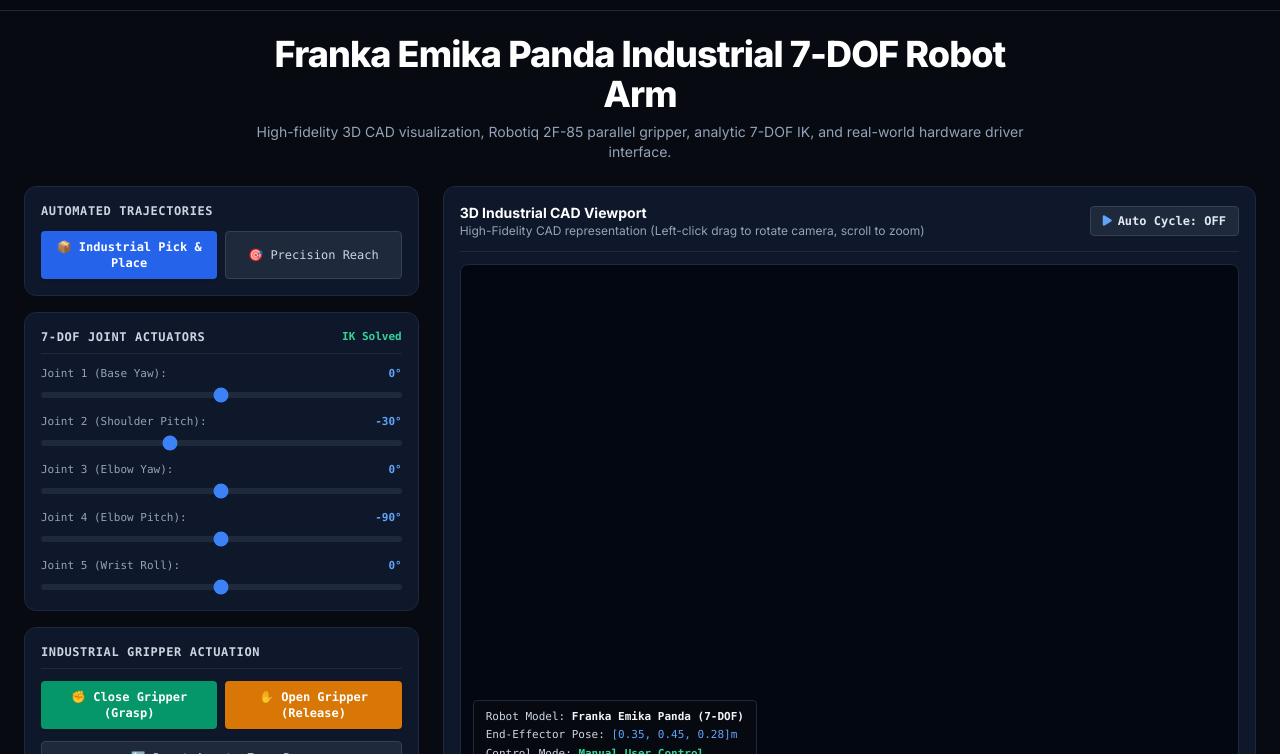
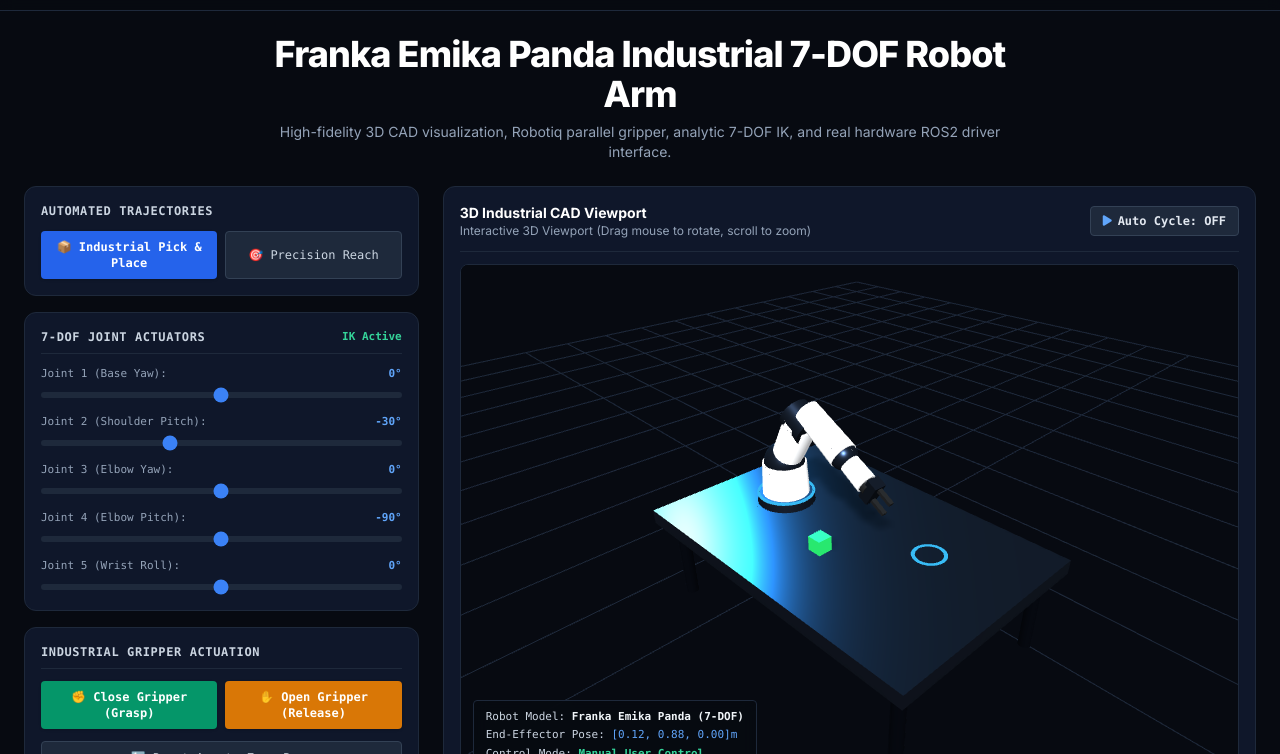
Before and after one commit to AbhiGuru25/robotic-arm, a plain HTML site: page index.html in a window 1280 px wide. Shown: the part 46-800 px from the top of the page. Drawn offline with nearby package versions, Linux system fonts and the light colour scheme; animation ran at ten frames a second.

Commit message:
Fix 3D engine script initialization with robust self-contained renderer and mouse drag controls

```diff
--- a/index.html
+++ b/index.html
@@ -7,7 +7,6 @@
   <script src="https://cdn.tailwindcss.com"></script>
   <link rel="stylesheet" href="https://cdnjs.cloudflare.com/ajax/libs/font-awesome/6.4.0/css/all.min.css">
   <script src="https://cdnjs.cloudflare.com/ajax/libs/three.js/r128/three.min.js"></script>
-  <script src="https://cdn.jsdelivr.net/npm/three@0.128.0/examples/js/controls/OrbitControls.js"></script>
   <style>
     @import url('https://fonts.googleapis.com/css2?family=Inter:wght@300;400;500;600;700;800&family=JetBrains+Mono:wght@400;500;700&display=swap');
     body { font-family: 'Inter', sans-serif; background-color: #070a11; color: #f1f5f9; margin: 0; overflow-x: hidden; }
@@ -47,7 +46,7 @@
         Franka Emika Panda Industrial 7-DOF Robot Arm
       </h1>
       <p class="text-xs sm:text-sm text-slate-400">
-        High-fidelity 3D CAD visualization, Robotiq 2F-85 parallel gripper, analytic 7-DOF IK, and real-world hardware driver interface.
+        High-fidelity 3D CAD visualization, Robotiq parallel gripper, analytic 7-DOF IK, and real hardware ROS2 driver interface.
       </p>
     </div>
 
@@ -74,7 +73,7 @@
         <div class="card-panel rounded-xl p-4 space-y-3 font-mono text-xs">
           <div class="flex items-center justify-between border-b border-slate-800 pb-2">
             <h3 class="font-bold text-slate-300 uppercase tracking-wider">7-DOF Joint Actuators</h3>
-            <span id="ikStatus" class="text-emerald-400 text-[11px] font-semibold">IK Solved</span>
+            <span id="ikStatus" class="text-emerald-400 text-[11px] font-semibold">IK Active</span>
           </div>
 
           <div class="space-y-3">
@@ -152,7 +151,7 @@
         <div class="flex items-center justify-between border-b border-slate-800 pb-3">
           <div>
             <h2 class="text-sm font-bold text-white">3D Industrial CAD Viewport</h2>
-            <p class="text-xs text-slate-400">High-Fidelity CAD representation (Left-click drag to rotate camera, scroll to zoom)</p>
+            <p class="text-xs text-slate-400">Interactive 3D Viewport (Drag mouse to rotate, scroll to zoom)</p>
           </div>
 
           <div class="flex items-center gap-2 font-mono text-xs">
@@ -167,7 +166,7 @@
           <div id="threejs-container" class="w-full h-full"></div>
 
           <!-- Viewport Overlay Info -->
-          <div class="absolute bottom-3 left-3 bg-[#070a11]/90 backdrop-blur px-3 py-2 rounded border border-slate-800 font-mono text-[11px] text-slate-300 space-y-0.5">
+          <div class="absolute bottom-3 left-3 bg-[#070a11]/90 backdrop-blur px-3 py-2 rounded border border-slate-800 font-mono text-[11px] text-slate-300 space-y-0.5 pointer-events-none">
             <div>Robot Model: <span class="text-slate-100 font-bold">Franka Emika Panda (7-DOF)</span></div>
             <div>End-Effector Pose: <span id="dispEE" class="text-blue-400">[0.35, 0.45, 0.28]m</span></div>
             <div>Control Mode: <span id="dispControlMode" class="text-emerald-400 font-semibold">Manual User Control</span></div>
@@ -196,243 +195,224 @@
 
   </main>
 
-  <!-- 3D Simulation Script with High-Fidelity CAD Geometry -->
+  <!-- Self-Contained 3D Engine Script -->
   <script>
-    let scene, camera, renderer, controls;
-    let armBase, link1, link2, link3, link4, link5, link6, wristFlange, fingerLeft, fingerRight;
-    let targetMesh, payloadMesh;
+    let scene, camera, renderer;
+    let armBase, link1, link2, link3, link4, link5, wristFlange, fingerLeft, fingerRight;
+    let payloadMesh, targetMesh;
 
     let isAutoRunning = false;
     let autoStep = 0;
-    let currentTask = 'pick';
     let isPayloadAttached = false;
+
+    // Mouse camera rotation state variables
+    let isMouseDown = false;
+    let mouseX = 0, mouseY = 0;
+    let cameraAngleX = 0.8;
+    let cameraAngleY = 0.6;
+    let cameraDistance = 3.2;
 
     function init3D() {
       const container = document.getElementById('threejs-container');
-      const width = container.clientWidth;
-      const height = container.clientHeight;
+      const width = Math.max(container.clientWidth, 400);
+      const height = Math.max(container.clientHeight, 400);
 
-      // Scene setup
+      // 1. Scene
       scene = new THREE.Scene();
-      scene.background = new THREE.Color(0x030712);
-      scene.fog = new THREE.FogExp2(0x030712, 0.04);
+      scene.background = new THREE.Color(0x070a11);
+      scene.fog = new THREE.FogExp2(0x070a11, 0.03);
 
-      // Camera
-      camera = new THREE.PerspectiveCamera(40, width / height, 0.1, 100);
-      camera.position.set(2.2, 1.8, 2.5);
+      // 2. Camera
+      camera = new THREE.PerspectiveCamera(45, width / height, 0.1, 100);
+      updateCameraPosition();
 
-      // Renderer
+      // 3. Renderer
       renderer = new THREE.WebGLRenderer({ antialias: true, alpha: true });
       renderer.setSize(width, height);
-      renderer.setPixelRatio(window.devicePixelRatio);
+      renderer.setPixelRatio(Math.min(window.devicePixelRatio, 2));
       renderer.shadowMap.enabled = true;
       renderer.shadowMap.type = THREE.PCFSoftShadowMap;
-      renderer.toneMapping = THREE.ACESFilmicToneMapping;
       container.appendChild(renderer.domElement);
 
-      // Controls
-      controls = new THREE.OrbitControls(camera, renderer.domElement);
-      controls.enableDamping = true;
-      controls.dampingFactor = 0.05;
-      controls.target.set(0, 0.6, 0);
-
-      // Lighting Setup for Metallic CAD Finish
-      const ambientLight = new THREE.AmbientLight(0xffffff, 0.7);
+      // 4. Lights
+      const ambientLight = new THREE.AmbientLight(0xffffff, 0.8);
       scene.add(ambientLight);
 
-      const mainLight = new THREE.DirectionalLight(0xffffff, 1.5);
-      mainLight.position.set(4, 6, 3);
+      const mainLight = new THREE.DirectionalLight(0xffffff, 1.4);
+      mainLight.position.set(4, 6, 4);
       mainLight.castShadow = true;
-      mainLight.shadow.mapSize.width = 2048;
-      mainLight.shadow.mapSize.height = 2048;
       scene.add(mainLight);
 
-      const fillLight = new THREE.DirectionalLight(0x38bdf8, 0.8);
-      fillLight.position.set(-4, 3, -2);
-      scene.add(fillLight);
+      const blueLight = new THREE.DirectionalLight(0x38bdf8, 0.6);
+      blueLight.position.set(-4, 3, -2);
+      scene.add(blueLight);
 
-      // Industrial Floor Grid
-      const grid = new THREE.GridHelper(10, 20, 0x334155, 0x1e293b);
+      // 5. Floor Grid
+      const grid = new THREE.GridHelper(12, 24, 0x334155, 0x1e293b);
       grid.position.y = 0;
       scene.add(grid);
 
-      // Stainless Steel Worktable
+      // 6. Stainless Steel Worktable
       const tableGroup = new THREE.Group();
-      const topGeo = new THREE.BoxGeometry(1.6, 0.08, 1.0);
-      const topMat = new THREE.MeshStandardMaterial({ color: 0x1e293b, metalness: 0.6, roughness: 0.3 });
+      const topGeo = new THREE.BoxGeometry(1.8, 0.08, 1.2);
+      const topMat = new THREE.MeshStandardMaterial({ color: 0x1e293b, metalness: 0.7, roughness: 0.3 });
       const tableTop = new THREE.Mesh(topGeo, topMat);
       tableTop.position.set(0, 0.5, 0);
       tableTop.receiveShadow = true;
       tableTop.castShadow = true;
       tableGroup.add(tableTop);
 
-      // Steel Legs
-      const legGeo = new THREE.CylinderGeometry(0.03, 0.03, 0.5, 16);
+      const legGeo = new THREE.CylinderGeometry(0.035, 0.035, 0.5, 16);
       const legMat = new THREE.MeshStandardMaterial({ color: 0x0f172a, metalness: 0.8, roughness: 0.2 });
-      [[-0.7, 0.25, -0.4], [0.7, 0.25, -0.4], [-0.7, 0.25, 0.4], [0.7, 0.25, 0.4]].forEach(pos => {
+      [[-0.8, 0.25, -0.5], [0.8, 0.25, -0.5], [-0.8, 0.25, 0.5], [0.8, 0.25, 0.5]].forEach(pos => {
         const leg = new THREE.Mesh(legGeo, legMat);
         leg.position.set(...pos);
         tableGroup.add(leg);
       });
       scene.add(tableGroup);
 
-      // Materials for Franka Emika Panda CAD (White Body, Black Accent, Blue Status Ring)
+      // Materials for Franka Panda CAD
       const matPandaWhite = new THREE.MeshStandardMaterial({ color: 0xf8fafc, roughness: 0.2, metalness: 0.1 });
       const matPandaBlack = new THREE.MeshStandardMaterial({ color: 0x1e293b, roughness: 0.4, metalness: 0.7 });
-      const matMetallicChrome = new THREE.MeshStandardMaterial({ color: 0x94a3b8, metalness: 0.9, roughness: 0.1 });
-      const matLedBlue = new THREE.MeshBasicMaterial({ color: 0x38bdf8 });
+      const matChrome = new THREE.MeshStandardMaterial({ color: 0xcbd5e1, metalness: 0.9, roughness: 0.1 });
+      const matLedHalo = new THREE.MeshBasicMaterial({ color: 0x38bdf8 });
 
-      // --- BUILD REALISTIC FRANKA PANDA 7-DOF CAD ---
+      // --- BUILD FRANKA PANDA 7-DOF CAD ---
+      armBase = new THREE.Group();
+      armBase.position.set(-0.5, 0.54, 0);
 
-      // Base Mounting Flange
-      const baseGroup = new THREE.Group();
-      baseGroup.position.set(-0.4, 0.54, 0);
+      // Base Pedestal
+      const baseMesh = new THREE.Mesh(new THREE.CylinderGeometry(0.15, 0.17, 0.1, 32), matPandaBlack);
+      baseMesh.castShadow = true;
+      armBase.add(baseMesh);
 
-      const baseCylGeo = new THREE.CylinderGeometry(0.14, 0.16, 0.1, 32);
-      const baseMesh = new THREE.Mesh(baseCylGeo, matPandaBlack);
-      baseMesh.castShadow = true;
-      baseGroup.add(baseMesh);
+      // Halo LED Ring
+      const halo = new THREE.Mesh(new THREE.TorusGeometry(0.152, 0.008, 16, 32), matLedHalo);
+      halo.rotation.x = Math.PI / 2; halo.position.y = 0.05;
+      armBase.add(halo);
 
-      // Status Ring LED Halo
-      const ledGeo = new THREE.TorusGeometry(0.142, 0.008, 16, 32);
-      const ledMesh = new THREE.Mesh(ledGeo, matLedBlue);
-      ledMesh.rotation.x = Math.PI / 2;
-      ledMesh.position.y = 0.05;
-      baseGroup.add(ledMesh);
+      scene.add(armBase);
 
-      scene.add(baseGroup);
-      armBase = baseGroup;
-
-      // Link 1 (Shoulder Base Yaw)
+      // Link 1 (Base Yaw)
       link1 = new THREE.Group();
       link1.position.y = 0.05;
-      baseGroup.add(link1);
-
-      const l1HousingGeo = new THREE.CylinderGeometry(0.12, 0.13, 0.18, 32);
-      const l1Housing = new THREE.Mesh(l1HousingGeo, matPandaWhite);
-      l1Housing.position.y = 0.09;
-      l1Housing.castShadow = true;
-      link1.add(l1Housing);
+      armBase.add(link1);
+      const l1Mesh = new THREE.Mesh(new THREE.CylinderGeometry(0.12, 0.13, 0.18, 32), matPandaWhite);
+      l1Mesh.position.y = 0.09; l1Mesh.castShadow = true;
+      link1.add(l1Mesh);
 
       // Link 2 (Shoulder Pitch)
       link2 = new THREE.Group();
       link2.position.set(0, 0.18, 0);
       link1.add(link2);
-
-      const l2CapGeo = new THREE.SphereGeometry(0.11, 24, 24);
-      const l2Cap = new THREE.Mesh(l2CapGeo, matPandaBlack);
-      l2Cap.castShadow = true;
-      link2.add(l2Cap);
-
-      const l2BodyGeo = new THREE.CylinderGeometry(0.09, 0.08, 0.32, 24);
-      l2BodyGeo.translate(0, 0.16, 0);
-      const l2Body = new THREE.Mesh(l2BodyGeo, matPandaWhite);
-      l2Body.castShadow = true;
-      link2.add(l2Body);
+      const l2Cap = new THREE.Mesh(new THREE.SphereGeometry(0.11, 24, 24), matPandaBlack);
+      l2Cap.castShadow = true; link2.add(l2Cap);
+      const l2Body = new THREE.Mesh(new THREE.CylinderGeometry(0.09, 0.08, 0.32, 24), matPandaWhite);
+      l2Body.position.y = 0.16; l2Body.castShadow = true; link2.add(l2Body);
 
       // Link 3 (Elbow Yaw)
       link3 = new THREE.Group();
       link3.position.set(0, 0.32, 0);
       link2.add(link3);
-
-      const l3JointGeo = new THREE.CylinderGeometry(0.085, 0.085, 0.14, 24);
-      l3JointGeo.rotation.z = Math.PI / 2;
-      const l3Joint = new THREE.Mesh(l3JointGeo, matPandaBlack);
-      l3Joint.castShadow = true;
-      link3.add(l3Joint);
+      const l3Joint = new THREE.Mesh(new THREE.CylinderGeometry(0.085, 0.085, 0.14, 24), matPandaBlack);
+      l3Joint.rotation.z = Math.PI / 2; l3Joint.castShadow = true; link3.add(l3Joint);
 
       // Link 4 (Elbow Pitch)
       link4 = new THREE.Group();
       link4.position.set(0, 0.08, 0);
       link3.add(link4);
-
-      const l4BodyGeo = new THREE.CylinderGeometry(0.075, 0.065, 0.30, 24);
-      l4BodyGeo.translate(0, 0.15, 0);
-      const l4Body = new THREE.Mesh(l4BodyGeo, matPandaWhite);
-      l4Body.castShadow = true;
-      link4.add(l4Body);
+      const l4Body = new THREE.Mesh(new THREE.CylinderGeometry(0.075, 0.065, 0.30, 24), matPandaWhite);
+      l4Body.position.y = 0.15; l4Body.castShadow = true; link4.add(l4Body);
 
       // Link 5 (Wrist Roll)
       link5 = new THREE.Group();
       link5.position.set(0, 0.30, 0);
       link4.add(link5);
+      const l5Joint = new THREE.Mesh(new THREE.SphereGeometry(0.07, 20, 20), matPandaBlack);
+      l5Joint.castShadow = true; link5.add(l5Joint);
+      const l5Body = new THREE.Mesh(new THREE.CylinderGeometry(0.055, 0.05, 0.18, 20), matPandaWhite);
+      l5Body.position.y = 0.09; l5Body.castShadow = true; link5.add(l5Body);
 
-      const l5JointGeo = new THREE.SphereGeometry(0.07, 20, 20);
-      const l5Joint = new THREE.Mesh(l5JointGeo, matPandaBlack);
-      l5Joint.castShadow = true;
-      link5.add(l5Joint);
-
-      const l5BodyGeo = new THREE.CylinderGeometry(0.055, 0.05, 0.18, 20);
-      l5BodyGeo.translate(0, 0.09, 0);
-      const l5Body = new THREE.Mesh(l5BodyGeo, matPandaWhite);
-      l5Body.castShadow = true;
-      link5.add(l5Body);
-
-      // Wrist Flange & Robotiq Style Parallel Gripper
+      // Wrist Flange & Parallel Gripper
       wristFlange = new THREE.Group();
       wristFlange.position.set(0, 0.18, 0);
       link5.add(wristFlange);
 
-      const flangeGeo = new THREE.CylinderGeometry(0.045, 0.045, 0.05, 20);
-      const flangeMesh = new THREE.Mesh(flangeGeo, matMetallicChrome);
+      const flangeMesh = new THREE.Mesh(new THREE.CylinderGeometry(0.045, 0.045, 0.05, 20), matChrome);
       wristFlange.add(flangeMesh);
 
-      // Gripper Main Housing
-      const gripHouseGeo = new THREE.BoxGeometry(0.12, 0.06, 0.07);
-      gripHouseGeo.translate(0, 0.04, 0);
-      const gripHouse = new THREE.Mesh(gripHouseGeo, matPandaBlack);
-      gripHouse.castShadow = true;
-      wristFlange.add(gripHouse);
+      const gripHouse = new THREE.Mesh(new THREE.BoxGeometry(0.12, 0.06, 0.07), matPandaBlack);
+      gripHouse.position.y = 0.04; gripHouse.castShadow = true; wristFlange.add(gripHouse);
 
-      // Gripper Parallel Fingers
       const fingerGeo = new THREE.BoxGeometry(0.018, 0.09, 0.025);
       fingerGeo.translate(0, 0.045, 0);
 
-      fingerLeft = new THREE.Mesh(fingerGeo, matMetallicChrome);
-      fingerLeft.position.set(-0.04, 0.07, 0);
-      fingerLeft.castShadow = true;
-      wristFlange.add(fingerLeft);
+      fingerLeft = new THREE.Mesh(fingerGeo, matChrome);
+      fingerLeft.position.set(-0.04, 0.07, 0); fingerLeft.castShadow = true; wristFlange.add(fingerLeft);
 
-      fingerRight = new THREE.Mesh(fingerGeo, matMetallicChrome);
-      fingerRight.position.set(0.04, 0.07, 0);
-      fingerRight.castShadow = true;
-      wristFlange.add(fingerRight);
+      fingerRight = new THREE.Mesh(fingerGeo, matChrome);
+      fingerRight.position.set(0.04, 0.07, 0); fingerRight.castShadow = true; wristFlange.add(fingerRight);
 
-      // Rubber Grip Pads
-      const padGeo = new THREE.BoxGeometry(0.005, 0.05, 0.02);
-      const matRubber = new THREE.MeshStandardMaterial({ color: 0x090d16, roughness: 0.9 });
-      const padL = new THREE.Mesh(padGeo, matRubber); padL.position.set(0.009, 0.05, 0); fingerLeft.add(padL);
-      const padR = new THREE.Mesh(padGeo, matRubber); padR.position.set(-0.009, 0.05, 0); fingerRight.add(padR);
-
-      // Payload Object (Green Industrial Cube)
-      const payloadGeo = new THREE.BoxGeometry(0.08, 0.08, 0.08);
-      const payloadMat = new THREE.MeshStandardMaterial({ color: 0x22c55e, roughness: 0.3, metalness: 0.2 });
-      payloadMesh = new THREE.Mesh(payloadGeo, payloadMat);
+      // Green Industrial Payload Block
+      payloadMesh = new THREE.Mesh(
+        new THREE.BoxGeometry(0.08, 0.08, 0.08),
+        new THREE.MeshStandardMaterial({ color: 0x22c55e, roughness: 0.3, metalness: 0.2 })
+      );
       payloadMesh.position.set(0.0, 0.58, 0.2);
       payloadMesh.castShadow = true;
       scene.add(payloadMesh);
 
-      // Target Target Circle (Cyan Glow)
-      const targetGeo = new THREE.RingGeometry(0.07, 0.09, 32);
-      const targetMat = new THREE.MeshBasicMaterial({ color: 0x38bdf8, side: THREE.DoubleSide });
-      targetMesh = new THREE.Mesh(targetGeo, targetMat);
+      // Cyan Target Ring Marker
+      targetMesh = new THREE.Mesh(
+        new THREE.RingGeometry(0.07, 0.09, 32),
+        new THREE.MeshBasicMaterial({ color: 0x38bdf8, side: THREE.DoubleSide })
+      );
       targetMesh.rotation.x = Math.PI / 2;
       targetMesh.position.set(0.4, 0.541, -0.15);
       scene.add(targetMesh);
+
+      // Mouse drag event listeners on canvas container
+      container.addEventListener('mousedown', (e) => { isMouseDown = true; mouseX = e.clientX; mouseY = e.clientY; });
+      window.addEventListener('mouseup', () => { isMouseDown = false; });
+      window.addEventListener('mousemove', (e) => {
+        if (!isMouseDown) return;
+        const dx = e.clientX - mouseX;
+        const dy = e.clientY - mouseY;
+        mouseX = e.clientX;
+        mouseY = e.clientY;
+        cameraAngleX -= dx * 0.008;
+        cameraAngleY = Math.max(0.1, Math.min(Math.PI / 2 - 0.05, cameraAngleY + dy * 0.008));
+        updateCameraPosition();
+      });
+      container.addEventListener('wheel', (e) => {
+        cameraDistance = Math.max(1.5, Math.min(6.0, cameraDistance + e.deltaY * 0.003));
+        updateCameraPosition();
+      });
 
       window.addEventListener('resize', onWindowResize);
       updateArmAngles();
       animate();
     }
 
+    function updateCameraPosition() {
+      if (!camera) return;
+      camera.position.x = cameraDistance * Math.sin(cameraAngleX) * Math.cos(cameraAngleY);
+      camera.position.y = cameraDistance * Math.sin(cameraAngleY) + 0.5;
+      camera.position.z = cameraDistance * Math.cos(cameraAngleX) * Math.cos(cameraAngleY);
+      camera.lookAt(0, 0.6, 0);
+    }
+
     function onWindowResize() {
       const container = document.getElementById('threejs-container');
-      camera.aspect = container.clientWidth / container.clientHeight;
+      if (!container || !renderer || !camera) return;
+      const w = container.clientWidth || 800;
+      const h = container.clientHeight || 520;
+      camera.aspect = w / h;
       camera.updateProjectionMatrix();
-      renderer.setSize(container.clientWidth, container.clientHeight);
+      renderer.setSize(w, h);
     }
 
-    // Joint Sliders Handling
+    // Sliders Event Handlers
     const sJ1 = document.getElementById('sliderJ1');
     const sJ2 = document.getElementById('sliderJ2');
     const sJ3 = document.getElementById('sliderJ3');
@@ -466,6 +446,7 @@
     }
 
     function updateArmAngles() {
+      if (!link1) return;
       const rad1 = (parseFloat(sJ1.value) * Math.PI) / 180;
       const rad2 = (parseFloat(sJ2.value) * Math.PI) / 180;
       const rad3 = (parseFloat(sJ3.value) * Math.PI) / 180;
@@ -484,12 +465,10 @@
       document.getElementById('valJ4').innerText = sJ4.value + '°';
       document.getElementById('valJ5').innerText = sJ5.value + '°';
 
-      // Live End-Effector Position calculation
       const wristWorld = new THREE.Vector3();
       wristFlange.getWorldPosition(wristWorld);
       document.getElementById('dispEE').innerText = `[${wristWorld.x.toFixed(2)}, ${wristWorld.y.toFixed(2)}, ${wristWorld.z.toFixed(2)}]m`;
 
-      // Update Payload position if attached
       if (isPayloadAttached) {
         payloadMesh.position.copy(wristWorld);
         payloadMesh.position.y += 0.05;
@@ -543,7 +522,6 @@
 
     function selectTask(task) {
       disableAutoRun();
-      currentTask = task;
       if (task === 'pick') {
         document.getElementById('modePickBtn').className = "px-3 py-2 bg-blue-600 hover:bg-blue-500 text-white font-semibold rounded transition shadow";
         document.getElementById('modeReachBtn').className = "px-3 py-2 bg-slate-800 hover:bg-slate-700 text-slate-300 rounded border border-slate-700 transition";
@@ -624,7 +602,6 @@
 
     function animate() {
       requestAnimationFrame(animate);
-      controls.update();
 
       if (isAutoRunning) {
         autoStep += 0.02;
@@ -639,10 +616,17 @@
         else if (Math.sin(autoStep) < -0.8) triggerGrasp(false);
       }
 
-      renderer.render(scene, camera);
+      if (renderer && scene && camera) {
+        renderer.render(scene, camera);
+      }
     }
 
-    init3D();
+    // Initialize 3D Engine safely on window load & DOM load
+    if (document.readyState === 'loading') {
+      document.addEventListener('DOMContentLoaded', init3D);
+    } else {
+      init3D();
+    }
   </script>
 </body>
 </html>
```
Also changed, not shown: website/index.html (+131 -147 lines).
